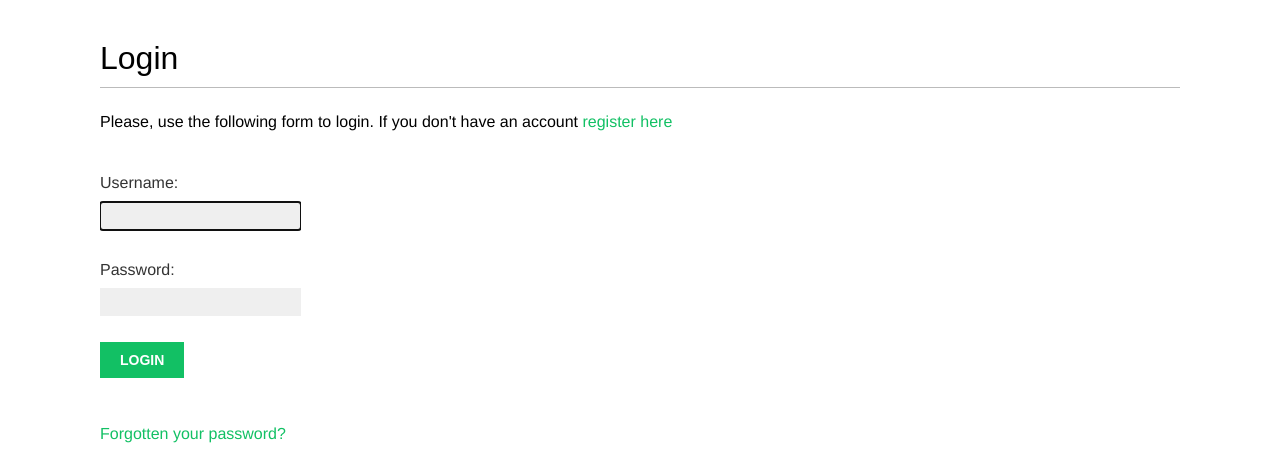
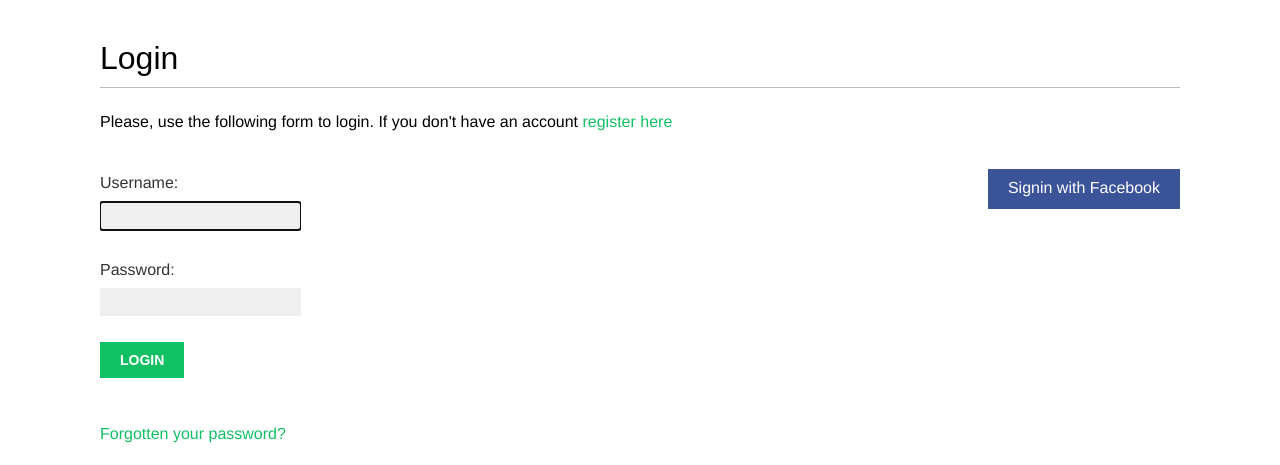
Before and after one commit to korolevpavel/mele-django-bookmarks, a Django app: page /account/login/ in a window 1280 px wide. Shown: the part 47-512 px from the top of the page. Run offline with Django 3.2, Linux system fonts and the light colour scheme; some web fonts are replaced.

Commit message:
add facebook authentication

```diff
--- a/account/static/css/base.css
+++ b/account/static/css/base.css
@@ -187,9 +187,9 @@ ul.messages li a.close {
     display:block;
     color:#fff;
 }
-.social li.facebook { background:#3b5399; }
-.social li.twitter { background:#00cffa; }
-.social li.google { background:#de1710; }
+.social li.facebook { height: 20px; background:#3b5399; }
+.social li.twitter { height: 20px; background:#00cffa; }
+.social li.google { height: 20px; background:#de1710; }
 
 
 /* images */
--- a/account/templates/registration/login.html
+++ b/account/templates/registration/login.html
@@ -22,4 +22,10 @@
         <p><a href="{% url 'password_reset' %}">Forgotten your password?</a></p>
     </div>
 
+    <div class="social">
+        <ul>
+            <li class="facebook"><a href="{% url "social:begin" "facebook" %}">
+                Signin with Facebook</a></li>
+        </ul>
+    </div>
 {% endblock %}
--- a/bookmarks/urls.py
+++ b/bookmarks/urls.py
@@ -6,6 +6,7 @@ from django.conf.urls.static import static
 urlpatterns = [
     path('admin/', admin.site.urls),
     path('account/', include('account.urls')),
+    path('social-auth/', include('social_django.urls', namespace='social')),
 ]
 
 if settings.DEBUG:
```
Also changed, not shown: bookmarks/settings.py (+12 -2 lines), requirements.txt (+16 -0 lines).
